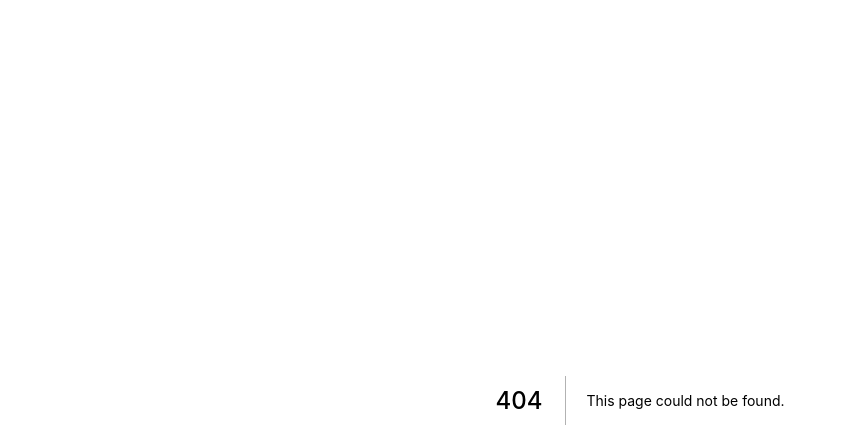
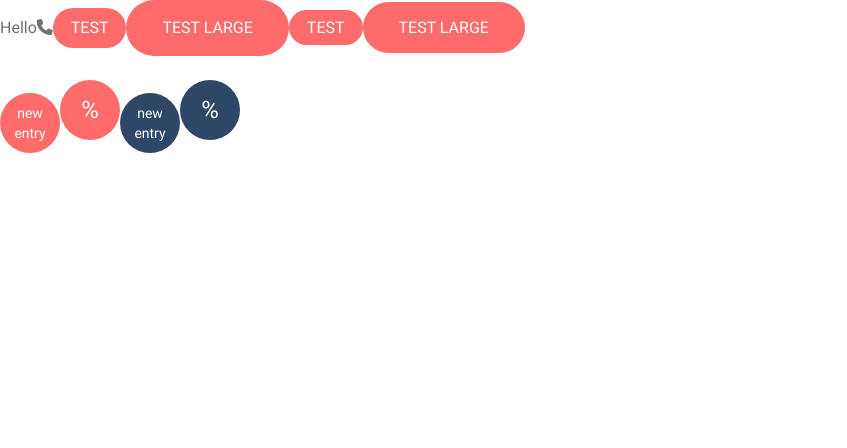
Before and after one commit to TiberiuA/nyc-thread-affair, a Next.js app: page /test in a window 1280 px wide. Before the commit this address had no page. Shown: the top 448 px of the page, without its empty margins (0-847 px from the left). Built offline with nearby package versions, Linux system fonts and the light colour scheme.

Commit message:
curs-3-mai

```diff
--- /dev/null
+++ b/components/footer.jsx
@@ -0,0 +1,3 @@
+export default function Footer() {
+  return <footer>f</footer>
+}
--- /dev/null
+++ b/components/main.jsx
@@ -0,0 +1,3 @@
+export default function Main() {
+  return <main>m</main>
+}
--- /dev/null
+++ b/pages/test.jsx
@@ -0,0 +1,30 @@
+import Head from 'next/head'
+
+export default function Test() {
+  return (
+    <div>
+      <Head>
+        <title>Thread Affair</title>
+        <meta name="description" content="Generated by create next app" />
+        <link rel="icon" href="/favicon.ico"></link>
+      </Head>
+      <div>
+      Hello
+      <i class="fa-solid fa-phone"></i>
+      <button className="button">Test</button>
+      <button className="button button-large">Test Large</button>
+      <a className="button">test</a>
+      <a href="" className="button button-large">test large</a>
+      </div>
+      <div className="mt-4">
+        <span className="badge">new entry</span>
+
+        <span className="badge badge-font-large">%</span>
+
+        <span className="badge badge-secondary">new entry</span>
+
+        <span className="badge badge-secondary badge-font-large">%</span>
+      </div>
+    </div>
+  )
+}
--- /dev/null
+++ b/styles/_reset.scss
@@ -0,0 +1,20 @@
+ol,
+ul {
+  list-style-type: none;
+}
+
+ol,
+ul,
+li {
+  margin: 0;
+  padding: 0;
+}
+
+a {
+  color: inherit;
+  text-decoration: none;
+
+  &:hover {
+    color: inherit;
+  }
+}
--- /dev/null
+++ b/styles/_variables.scss
@@ -0,0 +1,13 @@
+$brand-primary: #ff6b6b;
+$brand-secondary: #2f4766;
+
+//grays
+$gray-primary: #707070;
+$gray-secondary: #363636;
+$gray-tertiary: #aeaeae;
+
+$black: #000; // dark
+$white: #fff; // light
+
+$dark: $black;
+$light: $white;
--- a/styles/index.scss
+++ b/styles/index.scss
@@ -1,5 +1,24 @@
 @import './fonts';
+
+//fontawesome
+@import './../node_modules/@fortawesome/fontawesome-free/scss/fontawesome.scss';
+@import '~@fortawesome/fontawesome-free/scss/brands.scss';
+@import '~@fortawesome/fontawesome-free/scss/regular.scss';
+@import '~@fortawesome/fontawesome-free/scss/solid.scss';
+
+//bootstrap
+@import './../node_modules/bootstrap/scss/bootstrap-reboot.scss';
+@import './../node_modules/bootstrap/scss/bootstrap-grid.scss';
+@import './../node_modules/bootstrap/scss/bootstrap-utilities.scss';
+@import './../node_modules/bootstrap/scss/images';
+
+@import 'variables';
+@import './reset';
+
+// site
+@import './shared/index';
 
 body {
   font-family: 'Roboto', 'sans-serif';
+  color: $gray-primary;
 }
--- /dev/null
+++ b/styles/shared/_index.scss
@@ -0,0 +1,2 @@
+// barel file
+@import 'controls/index';
--- /dev/null
+++ b/styles/shared/controls/_badges.scss
@@ -0,0 +1,21 @@
+.badge {
+  display: inline-flex;
+  width: 60px;
+  height: 60px;
+  background: $brand-primary;
+  color: $white;
+  justify-content: center;
+  align-items: center;
+  text-align: center;
+  font-size: 14px;
+  line-height: 20px;
+  border-radius: 50%;
+
+  &-font-large {
+    font-size: 24px;
+  }
+
+  &-secondary {
+    background-color: $brand-secondary;
+  }
+}
--- /dev/null
+++ b/styles/shared/controls/_buttons.scss
@@ -0,0 +1,21 @@
+.button {
+  background-color: $brand-primary;
+  color: $white;
+  text-transform: uppercase;
+  font-size: 16px;
+  border-radius: 32px;
+  border: 0;
+  padding: 8px 18px;
+  text-decoration: none;
+  cursor: pointer;
+  transition: color 0.2s linear, background-color 0.2s linear;
+
+  &:hover {
+    color: $brand-primary;
+    background-color: transparent;
+  }
+
+  &-large {
+    padding: 16px 36px;
+  }
+}
--- /dev/null
+++ b/styles/shared/controls/_index.scss
@@ -0,0 +1,2 @@
+@import 'buttons';
+@import 'badges';
```
Also changed, not shown: components/header.jsx (added, +39 -0 lines), pages/index.jsx (+9 -0 lines).
